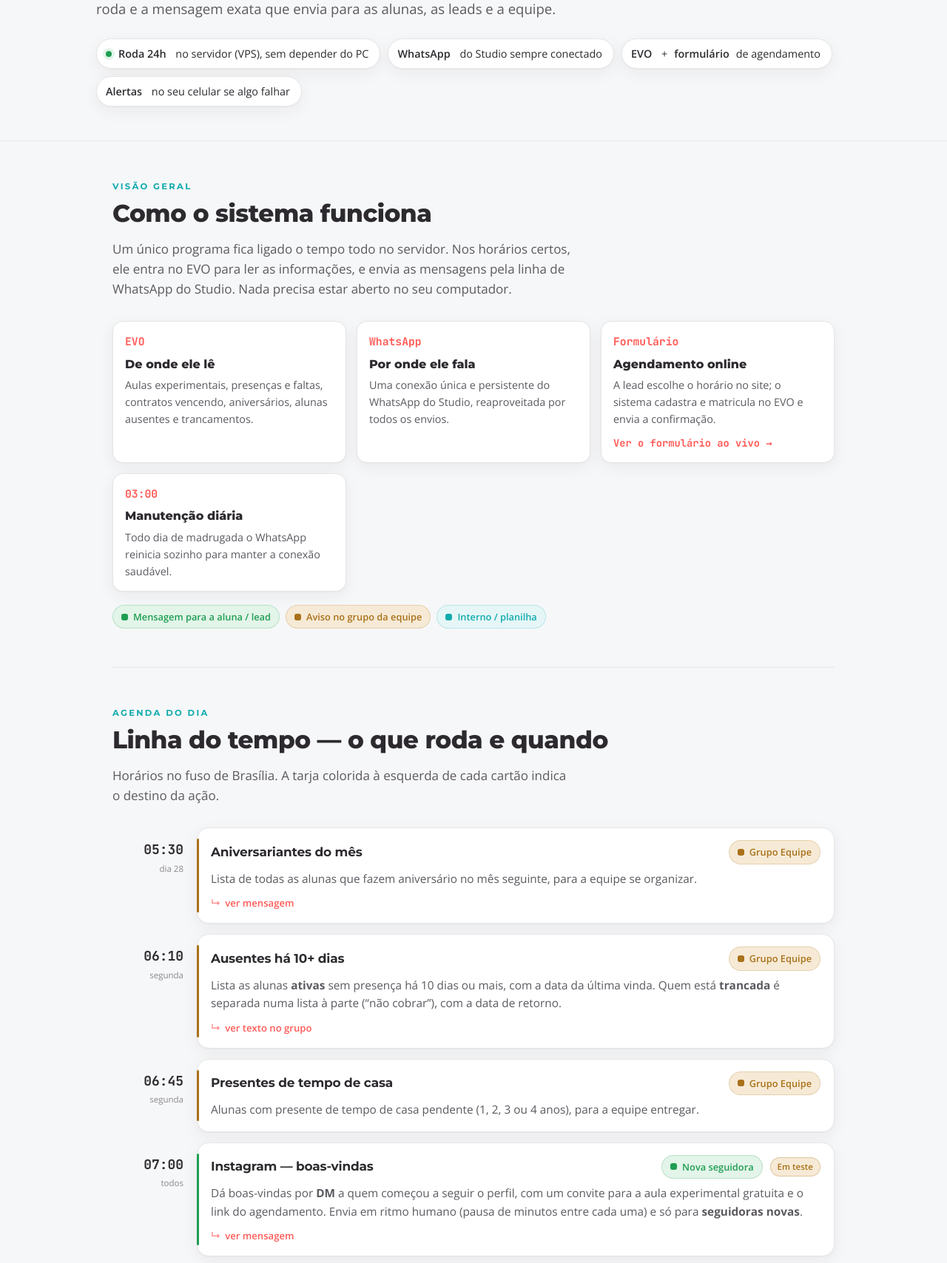
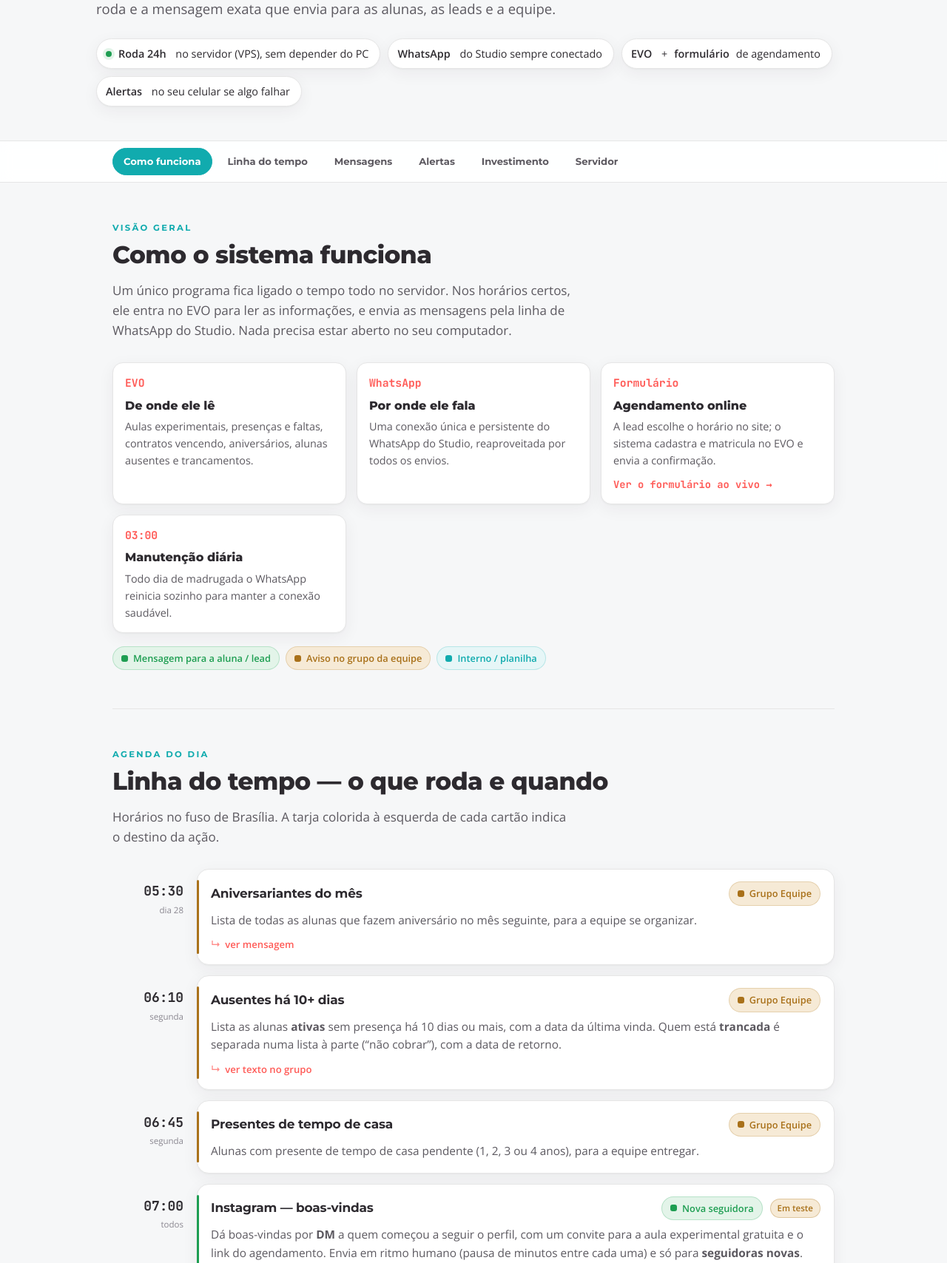
Before and after one commit to rrabadan86/SF-Chat_Experimental-Mensagens, a Flask app: page /manual in a window 1280 px wide. Shown: the part 279-1987 px from the top of the page at 74% size. Run offline with Flask 3, Linux system fonts and the light colour scheme.

Commit message:
Manual: barra de navegacao fixa com atalhos por secao
Adiciona uma nav sticky no topo (Como funciona / Linha do tempo / Mensagens /
Alertas / Investimento / Servidor) para pular direto a qualquer secao sem
rolar tudo. Destaca a secao atual (IntersectionObserver), rola na horizontal
no celular, e usa scroll-margin para nao esconder o titulo sob a barra.

Co-Authored-By: Claude Opus 4.8 <noreply@anthropic.com>
Claude-Session: https://claude.ai/code/session_015TTSt7TGwbyy5y2rhojFLo

```diff
--- a/Experimental/src/agendamento_evo/formulario_web/templates/manual.html
+++ b/Experimental/src/agendamento_evo/formulario_web/templates/manual.html
@@ -53,6 +53,17 @@
   a:hover{text-decoration:underline}
   code,.mono{font-family:"JetBrains Mono",ui-monospace,monospace}
   .eyebrow{font-family:"Montserrat",sans-serif; font-weight:700; font-size:.72rem; letter-spacing:.2em; text-transform:uppercase; color:var(--teal)}
+  html{scroll-behavior:smooth}
+
+  /* NAV fixa (atalhos por seção) */
+  .nav{position:sticky; top:0; z-index:50; background:color-mix(in srgb,var(--surface) 90%,transparent); backdrop-filter:saturate(1.2) blur(8px); -webkit-backdrop-filter:saturate(1.2) blur(8px); border-bottom:1px solid var(--border)}
+  .nav-in{display:flex; gap:6px; max-width:1020px; margin:0 auto; padding:9px 22px; overflow-x:auto; scrollbar-width:none}
+  .nav-in::-webkit-scrollbar{display:none}
+  .nav a{white-space:nowrap; font-family:"Montserrat",sans-serif; font-weight:700; font-size:.82rem; color:var(--text-soft); text-decoration:none; padding:7px 14px; border-radius:999px; border:1px solid transparent; transition:.14s}
+  .nav a:hover{color:var(--teal); background:var(--teal-soft); text-decoration:none}
+  .nav a.on{color:#fff; background:var(--teal); border-color:var(--teal)}
+  section[id]{scroll-margin-top:62px}
+  @media(max-width:560px){ .nav-in{padding:8px 14px} }
 
   /* HERO */
   header.hero{
@@ -234,10 +245,21 @@
   </div>
 </header>
 
+<nav class="nav" aria-label="Atalhos das seções">
+  <div class="nav-in">
+    <a href="#como-funciona">Como funciona</a>
+    <a href="#linha-do-tempo">Linha do tempo</a>
+    <a href="#mensagens">Mensagens</a>
+    <a href="#alertas">Alertas</a>
+    <a href="#investimento">Investimento</a>
+    <a href="#servidor">Servidor</a>
+  </div>
+</nav>
+
 <main class="wrap">
 
   <!-- COMO FUNCIONA -->
-  <section>
+  <section id="como-funciona">
     <div class="sec-head">
       <span class="eyebrow">Visão geral</span>
       <h2>Como o sistema funciona</h2>
@@ -257,7 +279,7 @@
   </section>
 
   <!-- LINHA DO TEMPO -->
-  <section>
+  <section id="linha-do-tempo">
     <div class="sec-head">
       <span class="eyebrow">Agenda do dia</span>
       <h2>Linha do tempo — o que roda e quando</h2>
@@ -436,7 +458,7 @@
   </section>
 
   <!-- MENSAGENS -->
-  <section>
+  <section id="mensagens">
     <div class="sec-head">
       <span class="eyebrow">Texto exato</span>
       <h2>As mensagens que ele envia</h2>
@@ -626,7 +648,7 @@ Muito bem vinda ao #SlimFit! ❤️</div></div>
   </section>
 
   <!-- ALERTAS + MANUTENÇÃO -->
-  <section>
+  <section id="alertas">
     <div class="sec-head">
       <span class="eyebrow">Segurança</span>
       <h2>Alertas &amp; manutenção</h2>
@@ -763,3 +785,22 @@ node src/enviar-mensagem.js <b>--arquivo</b>=msg.txt \
   </footer>
 
 </main>
+
+<script>
+  // Destaca na barra fixa a seção que está na tela.
+  (function(){
+    var links = Array.prototype.slice.call(document.querySelectorAll('.nav a'));
+    var map = {};
+    links.forEach(function(a){ map[a.getAttribute('href').slice(1)] = a; });
+    if (!('IntersectionObserver' in window)) return;
+    var obs = new IntersectionObserver(function(entries){
+      entries.forEach(function(e){
+        if (e.isIntersecting && map[e.target.id]) {
+          links.forEach(function(l){ l.classList.remove('on'); });
+          map[e.target.id].classList.add('on');
+        }
+      });
+    }, { rootMargin: '-45% 0px -50% 0px' });
+    document.querySelectorAll('section[id]').forEach(function(s){ obs.observe(s); });
+  })();
+</script>
```
